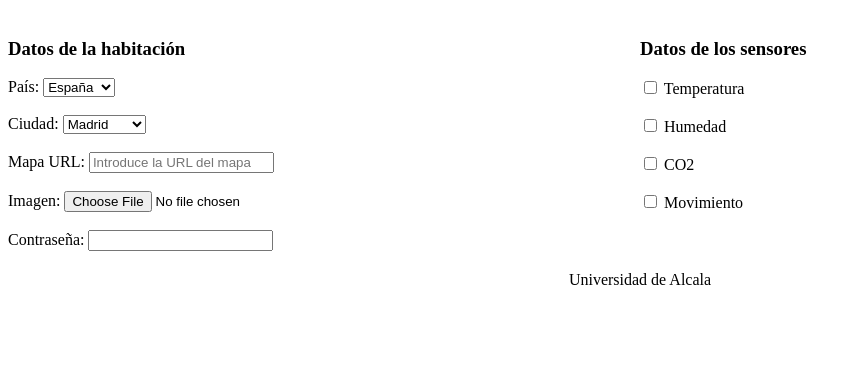
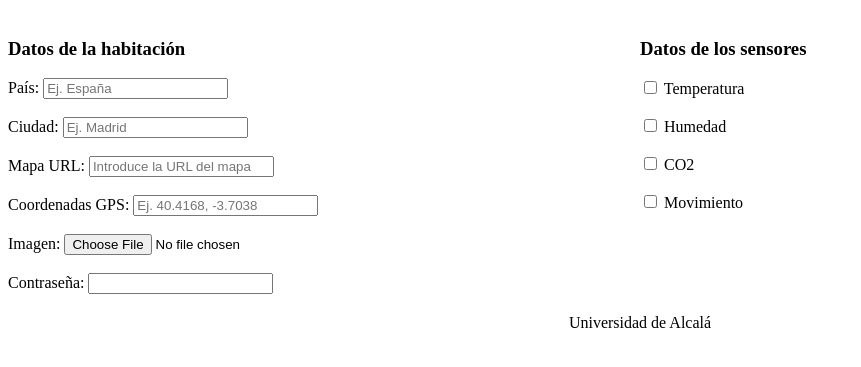
Before and after one commit to RodrigoSanz2309/P1AlvaroRodrigo, a plain HTML site: page config.html in a window 1280 px wide. Shown: the part 61-428 px from the top of the page, without its empty margins (0-861 px from the left). Drawn offline with Linux system fonts and the light colour scheme.

Commit message:
Algunas mejoras

```diff
--- a/config.html
+++ b/config.html
@@ -1,6 +1,7 @@
 <!DOCTYPE html>
 <html lang="es">
 <head>
+    <meta charset="UTF-8">
 <title>Configuración - Smart Room</title>
 <link rel="stylesheet" href="css/iroom.css">
 
@@ -14,25 +15,32 @@
             <h3>Datos de la habitación</h3>
 
             <label for="País">País:</label>
-            <select id="País" name="País">
-                <option value="España">España</option>
-                <option value="Portugal">Portugal</option>
-                <option value="Francia">Francia</option>
-            </select>
+            <input type="text" id="País" name="País" placeholder="Ej. España" list="lista-paises">
+            <datalist id="lista-paises">
+                <option value="España">
+                <option value="Portugal">
+                <option value="Francia">
+            </datalist>
 
             <br><br>
 
             <label for="Ciudad">Ciudad:</label>
-            <select id="Ciudad" name="Ciudad">
-                <option value="Madrid">Madrid</option>
-                <option value="Barcelona">Barcelona</option>
-                <option value="Valencia">Valencia</option>
-            </select>
+            <input type="text" id="Ciudad" name="Ciudad" placeholder="Ej. Madrid" list="lista-ciudades">
+            <datalist id="lista-ciudades">
+                <option value="Madrid"></option>
+                <option value="Barcelona"></option>
+                <option value="Valencia"></option>
+            </datalist>
 
             <br><br>
 
             <label for="mapa">Mapa URL:</label>
-            <input type="text" id="mapa" name="mapa" placeholder="Introduce la URL del mapa">
+            <input type="url" id="mapa" name="mapa" placeholder="Introduce la URL del mapa">
+
+            <br><br>
+
+            <label for="Coordenadas GPS">Coordenadas GPS:</label>
+            <input type="text" id="Coordenadas GPS" name="Coordenadas GPS" placeholder="Ej. 40.4168, -3.7038">
 
             <br><br>
 
@@ -58,6 +66,7 @@
             <input type="checkbox" id="Temperatura">
             <label for="Temperatura">Temperatura</label>
 
+
             <br><br>
 
             <input type="checkbox" id="humedad">
@@ -77,6 +86,6 @@
 
     </main>
 
-    <footer>Universidad de Alcala</footer>
+    <footer>Universidad de Alcalá</footer>
 </body>
 </html>
```
Also changed, not shown: index.html (+1 -0 lines), minombre.html (+1 -0 lines).
